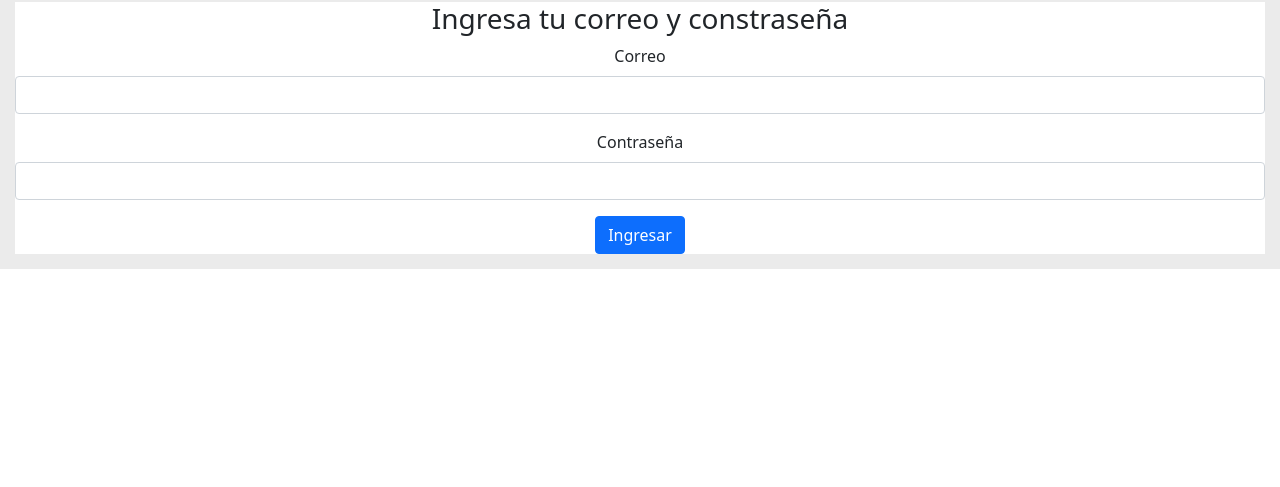
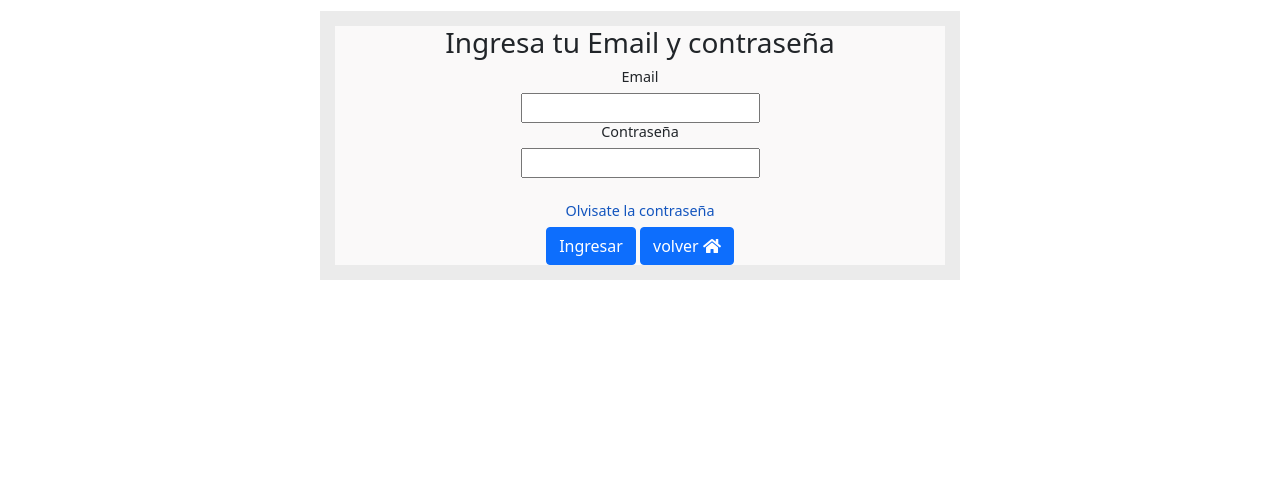
Before and after one commit to Saab20/pagina-web, a website: page views/login.html in a window 1280 px wide. Shown: the part 313-800 px from the top of the page. Drawn offline with nearby package versions, Linux system fonts and the light colour scheme; files that its build step writes are made by us from their sources.

Commit message:
Se adiciona nuevos documentos al proyecto

```diff
--- a/public/css/styles.css
+++ b/public/css/styles.css
@@ -9,7 +9,7 @@ header{
 
 
 header h3{
-    margin-left: 35%;
+    margin-left: 29%;
     display: inline;
     font-size: 130%;
 
@@ -92,7 +92,7 @@ footer{
 
     font-size: 130%;
     color:#3a3838 ;
-    background-color: white;
+    background-color: rgba(255, 255, 255, 0.719);
     width: auto;
     height: auto;
     text-align: center;
@@ -114,17 +114,27 @@ footer{
 }
 
 .formulario{
+   display: block;
 
-
-    background-color: white;
+    background-color: rgb(250, 249, 249);
     width: auto;
     height: auto;
     text-align: center;
-    margin:auto;
+    width: 50%;
+    margin:0 auto;
     box-sizing: border-box;
     border: 15px solid #ebebeb;
     justify-content:center
 }
+
+.formulario h5{
+    font-size: 90%;
+}
+.formulario h6{
+    font-size: 90%;
+    color: rgb(19, 85, 190);
+}
+
 
 .botones{
 
@@ -135,7 +145,7 @@ footer{
 }
 
 .botones2{
-    margin-left: 48%;
+    margin-left: 45%;
     display: inline;
     text-align: right;
 
--- a/views/login.html
+++ b/views/login.html
@@ -14,20 +14,27 @@
 <header>
     <img  width="300px" height="300px" src="/img/logo-mercado-liebre.svg"> </img>
 </header>
+<br>
 <body>
     <form class="formulario">
-        <H3>Ingresa tu correo y constraseña</H3>
-        <div class="mb-3">
-          <label for="exampleInputEmail1" class="form-label">Correo</label>
-          <input type="email" class="form-control" id="exampleInputEmail1" aria-describedby="emailHelp">
+          <H3>Ingresa tu Email y contraseña</H3>
+        <div>
+
+          <h5>Email</h5>
+          <input type="email"  id="exampleInputEmail1" aria-describedby="emailHelp">
 
         </div>
-        <div class="mb-3">
-          <label for="exampleInputPassword1" class="form-label">Contraseña</label>
-          <input type="password" class="form-control" id="exampleInputPassword1">
-        </div>
 
-        <button type="submit" class="btn btn-primary">Ingresar</button>
+          <div>
+           <h5>Contraseña</h5>
+          <input type="password"  id="exampleInputPassword1">
+
+          </div>
+          <br>
+          <h6>Olvisate la contraseña</h6>
+
+          <button type="submit" class="btn btn-primary">Ingresar</button>
+          <a href="/home"><button type="button" class="btn btn-primary">volver <i class="fas fa-home"></i></button></a>
       </form>
 </body>
 </html>
```
Also changed, not shown: views/home.html (+4 -4 lines), README.md.
